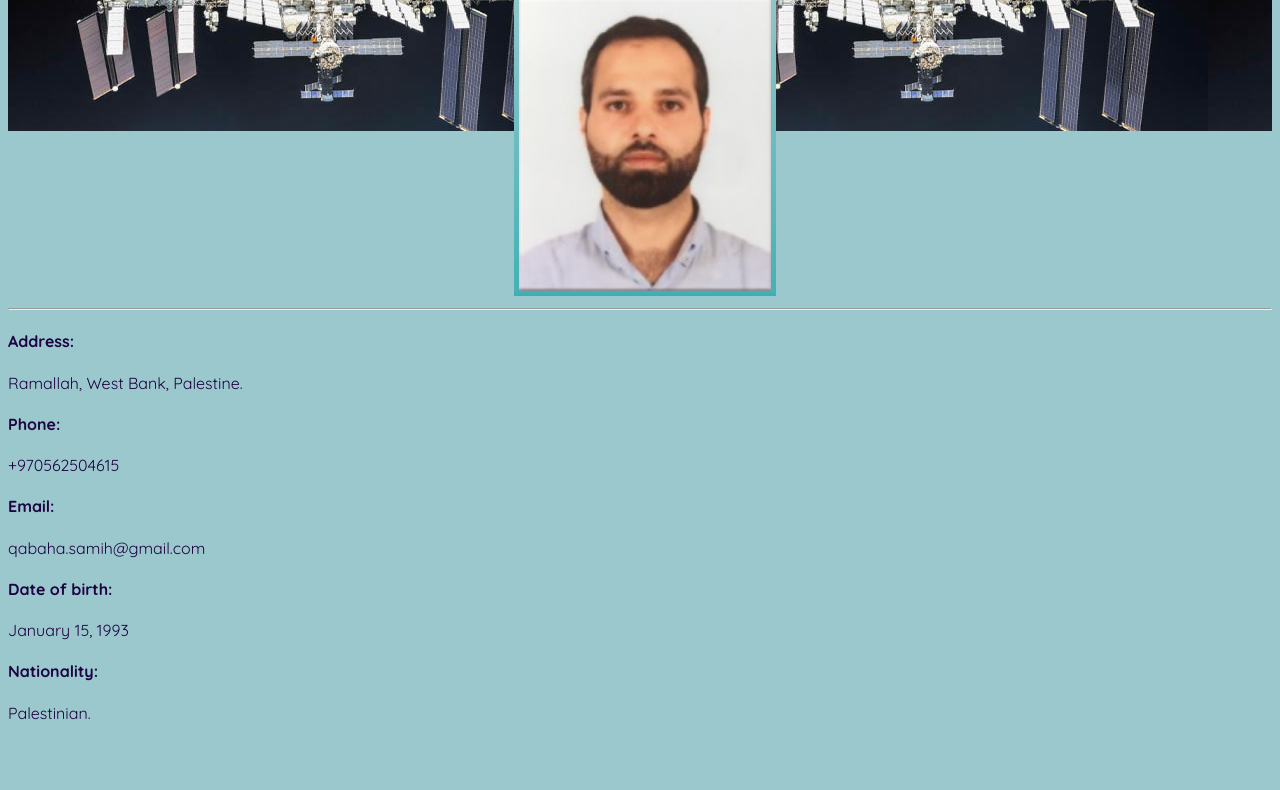
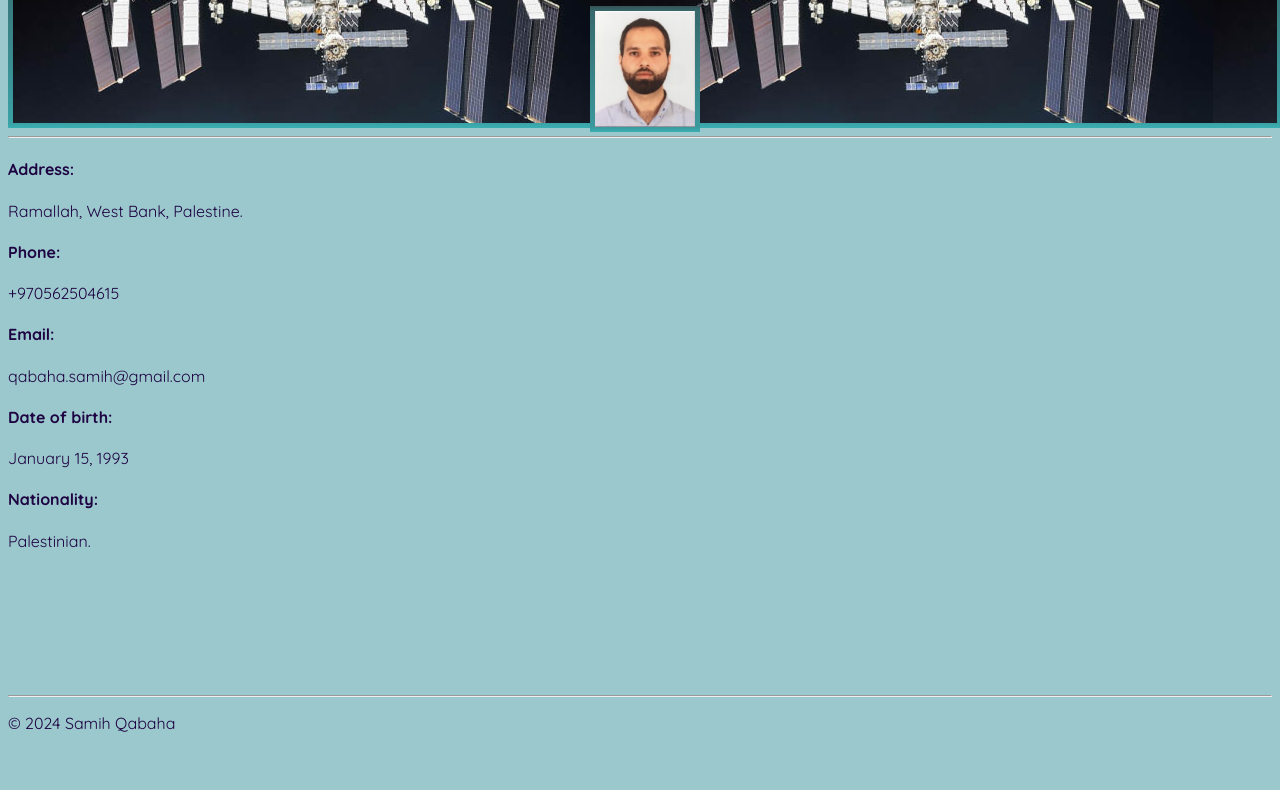
Before and after one commit to SamihQabaha/Samih_Qabaha_Resume, a plain HTML site: page public/Contact.html in a window 1280 px wide. Shown: the part 90-880 px from the top of the page. After the commit the page ends 839 px from the top, so only its background shows below. Drawn offline with Linux system fonts and the light colour scheme.

Commit message:
Add files via upload

```diff
--- a/public/style.css
+++ b/public/style.css
@@ -9,10 +9,16 @@ body{
 .titleh{
     /*background: #1E0342;*/
     background-image: url(../assetes/images/samih2.jpg);
+    width: 100%;
+    height: 200px;
     background-repeat: repeat-x;
+
+    text-align: center;
     color: white;
-    width: 100%;
-    text-align: center;
+    border-image: linear-gradient(#365255, #3bafb3) 30;
+    border-width: 5px;
+    border-style: solid;
+
 }
 
 .subtitle{
@@ -22,10 +28,10 @@ body{
 
 
 #pimg{
-    border-image: linear-gradient(#9AC8CD, #3bafb3) 30;
+    border-image: linear-gradient(#365255, #3bafb3) 30;
     border-width: 5px;
     border-style: solid;
     margin-left: 40%;
     margin-right: 40%;
-    width: 20%;
+    width: 100px;
 }
--- a/style.css
+++ b/style.css
@@ -8,7 +8,7 @@ body{
 
 .titleh{
     /*background: #1E0342;*/
-    background-image: url(./assetes/images/samih2.jpg);
+    background-image: url(../assetes/images/samih2.jpg);
     width: 100%;
     height: 200px;
     background-repeat: repeat-x;
```
